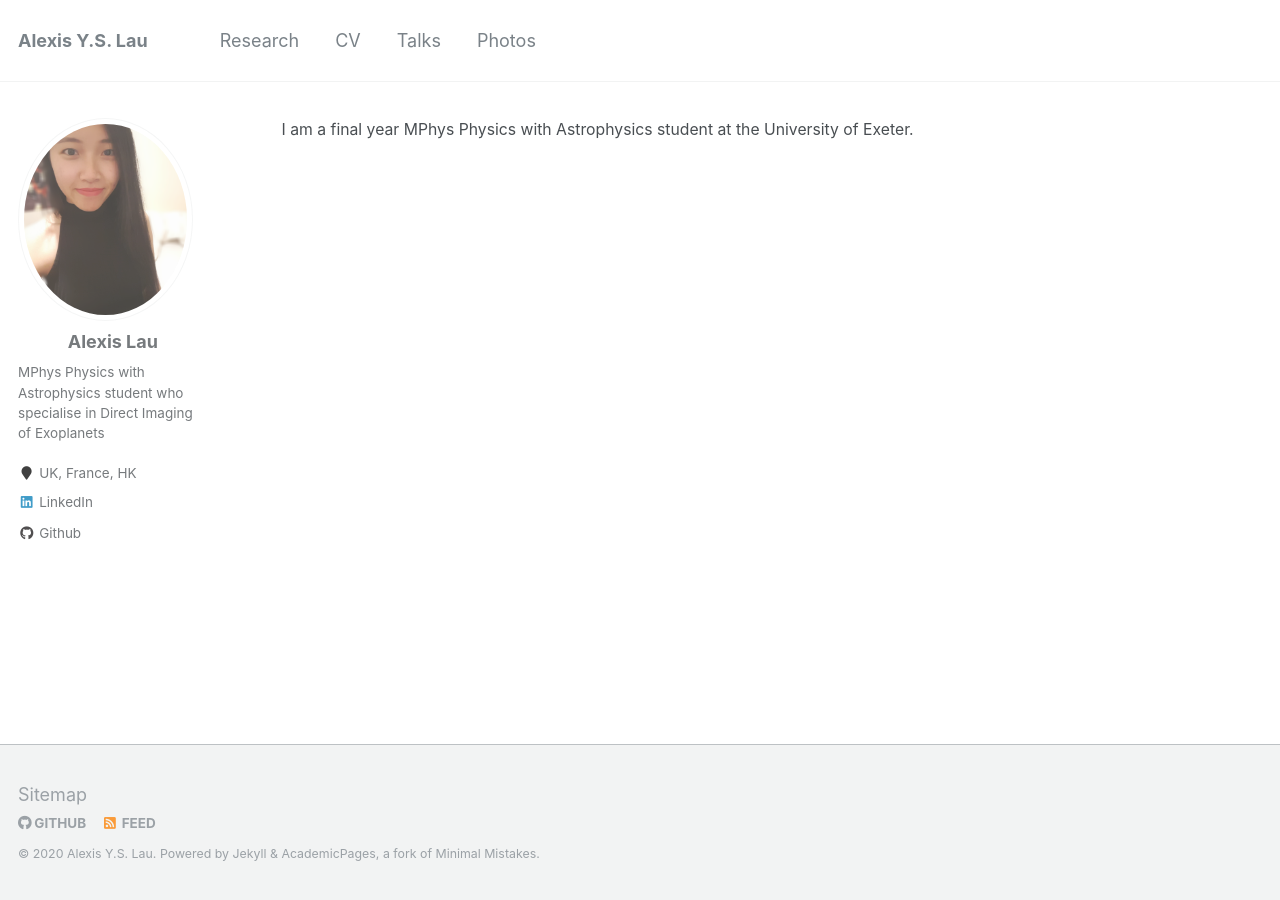
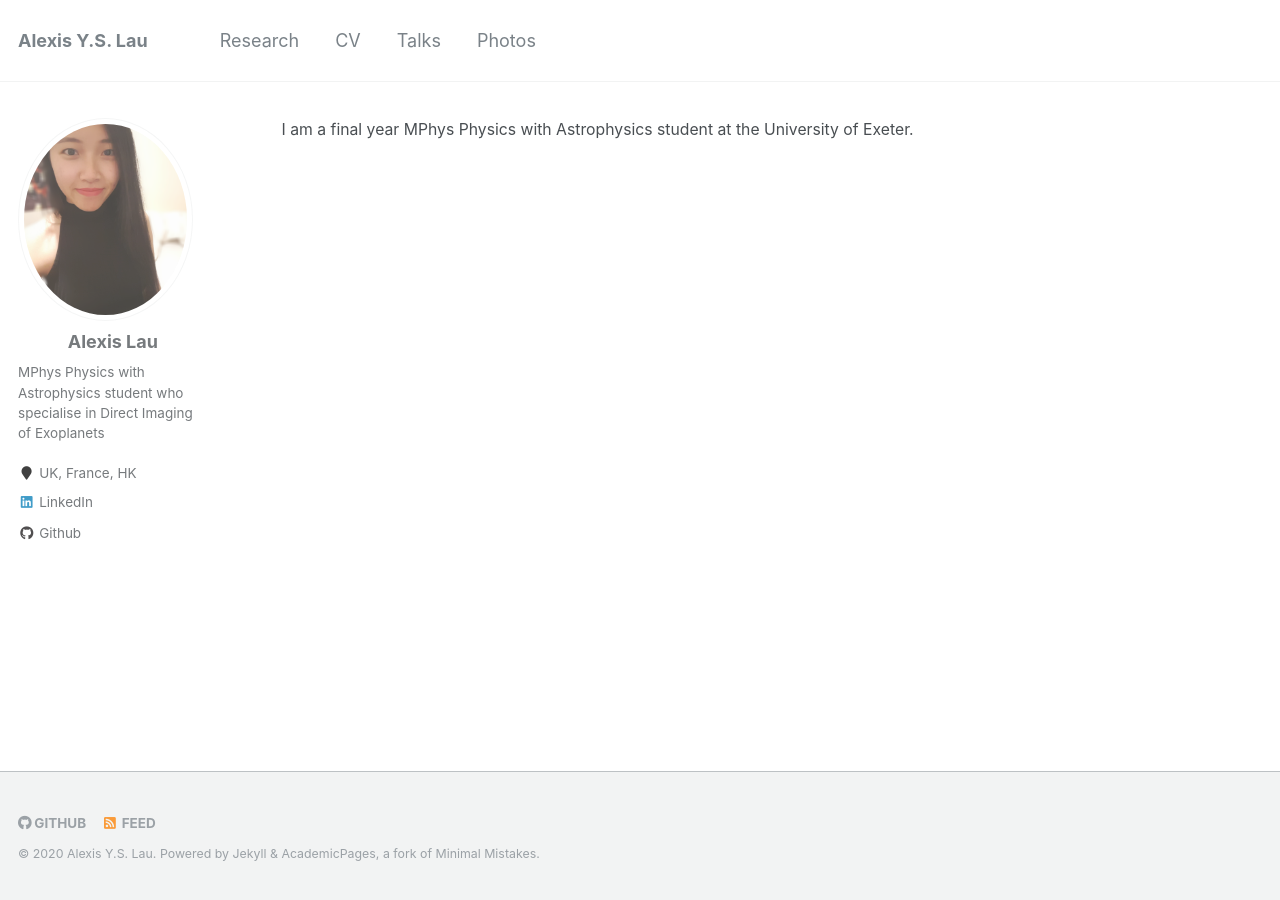
Before and after one commit to alexisyslau/_alexislau.github.io, a Jekyll site: the page built from _pages/about.md, in a window 1280 px wide. Built offline with Jekyll 4.4.1, drawn with Linux system fonts in a browser that asks for light colours.

Commit message:
Added Ln

```diff
--- a/_layouts/default.html
+++ b/_layouts/default.html
@@ -18,9 +18,10 @@ layout: compress
 
     {{ content }}
 
+    </script>
+
     <div class="page__footer">
       <footer>
-        {% include footer/custom.html %}
         {% include footer.html %}
       </footer>
     </div>
--- a/_layouts/single.html
+++ b/_layouts/single.html
@@ -64,7 +64,7 @@ layout: default
         {% include page__taxonomy.html %}
       </footer>
 
-      {% if page.share %}{% include social-share.html %}{% endif %}
+      <!-- {% if page.share %}{% include social-share.html %}{% endif %} -->
 
       {% include post_pagination.html %}
     </div>
```
Also changed, not shown: _layouts/archive.html (line endings or trailing spaces), _layouts/splash.html (line endings or trailing spaces).
